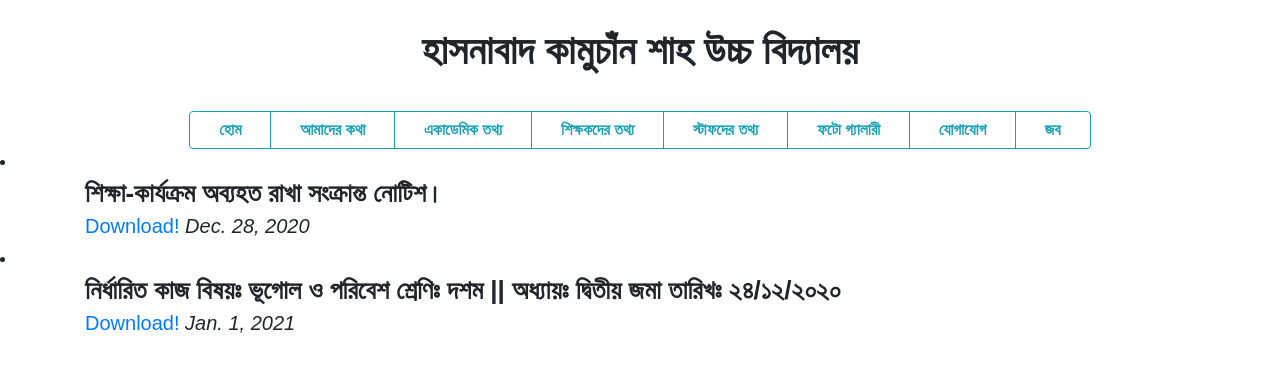
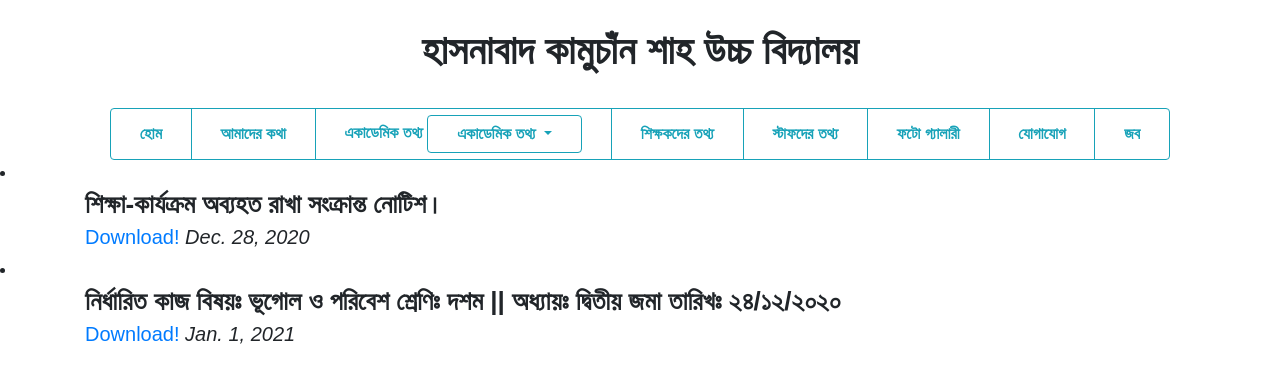
Before and after one commit to NSU-FA20-CSE299-3/Group06, a Django app: page /portal/academic/ in a window 1280 px wide. Shown: the top 383 px of the page. Run offline with Django 3.2, Linux system fonts and the light colour scheme; data comes from the database, SQL or seed files in the repository; some libraries are stand-ins or nearby versions.

Commit message:
Enhancement : #16
Added Dropdown buton inside academic

```diff
--- a/Code/portal/templates/portal/basic.html
+++ b/Code/portal/templates/portal/basic.html
@@ -59,14 +59,14 @@
 <div class="btn-group" role="group" aria-label="">
    <button type="button" class=" btn btn-outline-info">হোম</button>
 <button type="button" class="btn btn-outline-info">আমাদের কথা</button>
-    <button type="button" class="btn  btn-outline-info">একাডেমিক তথ্য</button>
-<!--<a class="btn btn-outline-info dropdown-toggle" href="#" role="button" id="dropdownMenuLink" data-toggle="dropdown" aria-haspopup="true" aria-expanded="false"> একাডেমিক তথ্য </a>
+    <button type="button" class="btn  btn-outline-info">একাডেমিক তথ্য
+<a class="btn btn-outline-info dropdown-toggle" href="#" role="button" id="dropdownMenuLink" data-toggle="dropdown" aria-haspopup="true" aria-expanded="false"> একাডেমিক তথ্য </a>
   <div class="dropdown-menu" aria-labelledby="dropdownMenuLink">
     <a class="dropdown-item" href="#">পাঠ্যক্রম</a>
     <a class="dropdown-item" href="#">ক্লাস রুটিন</a>
     <a class="dropdown-item" href="#">পরীক্ষার রুটিন</a>
   </div>
-  -->
+  </button>
 <button type="button" class="btn  btn-outline-info">শিক্ষকদের তথ্য</button>
 <button type="button" class="btn  btn-outline-info">স্টাফদের তথ্য</button>
 <button type="button" class="btn btn-outline-info">ফটো গ্যালারী</button>
```
Also changed, not shown: 1 other file.
